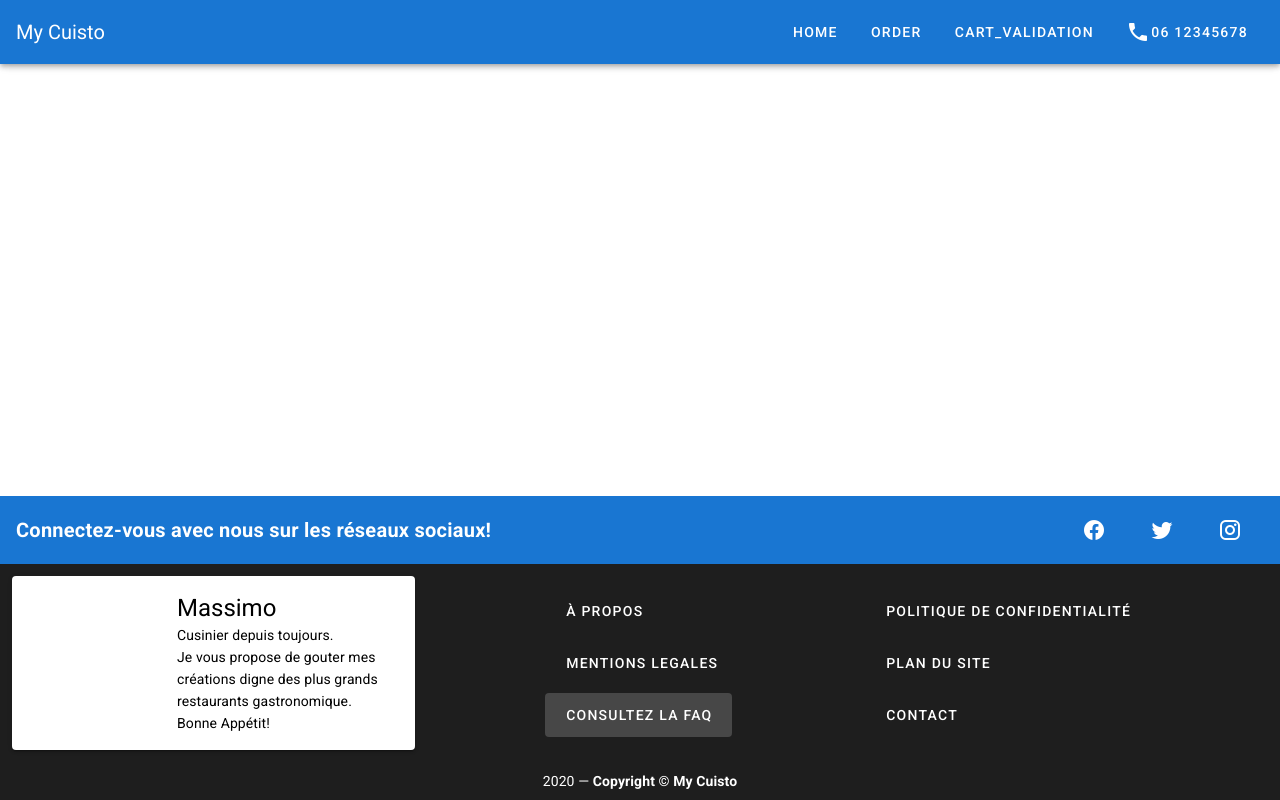
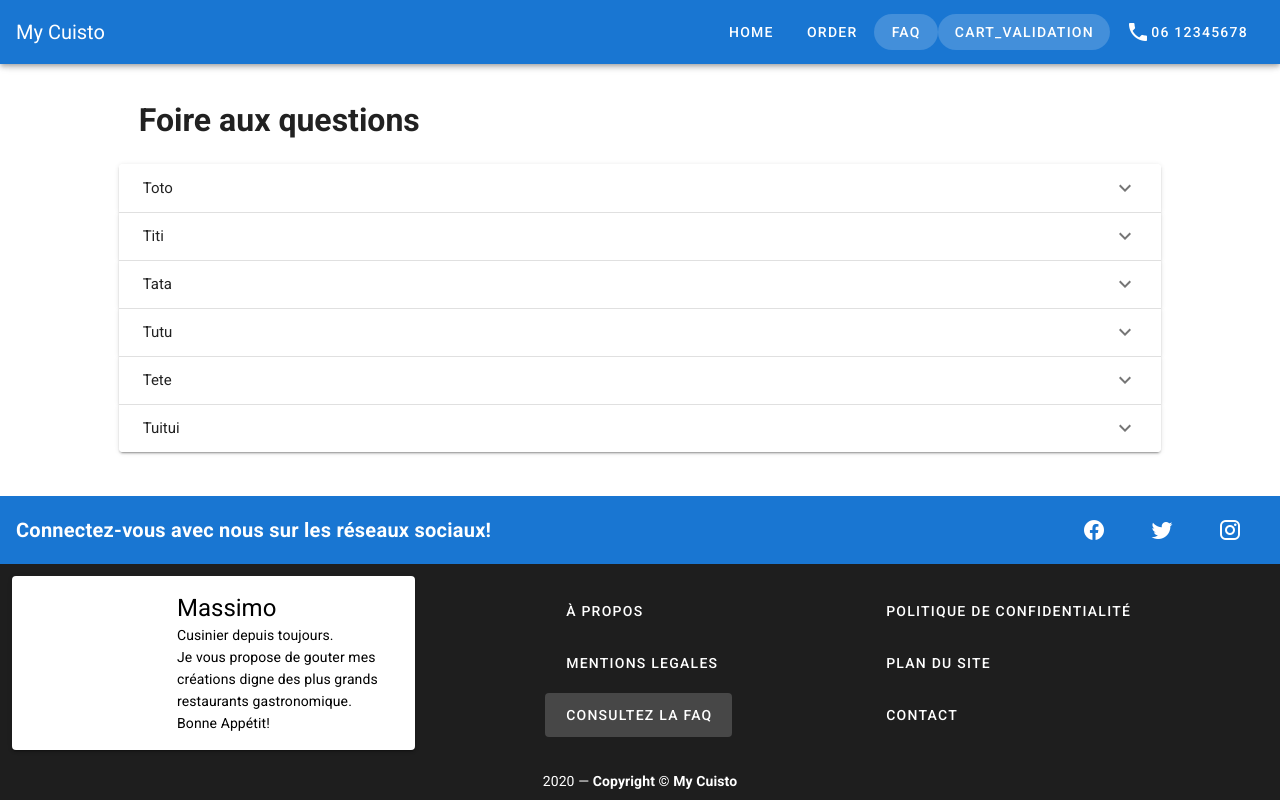
Before and after one commit to freddy/mycuisto, a Vue app: page /faq in a window 1280 px wide. Built offline with nearby package versions, Linux system fonts and the light colour scheme.

Commit message:
Ajout de la page FAQ

```diff
--- a/src/router.js
+++ b/src/router.js
@@ -2,6 +2,7 @@ import Vue from 'vue'
 import Router from 'vue-router'
 import Home from './views/Home.vue'
 import Order from './views/Order.vue'
+import Faq from './views/Faq.vue'
 import CartValidation from './views/CartValidation.vue'
 
 Vue.use(Router)
@@ -21,7 +22,12 @@ export default new Router({
       component: Order
     },
     {
-      path: '/validation',
+      path: '/faq',
+      name: 'faq',
+      component: Faq
+    },
+    {
+      path: '/faq',
       name: 'cart_validation',
       component: CartValidation
     }
--- /dev/null
+++ b/src/views/Faq.vue
@@ -0,0 +1,43 @@
+<template>
+  <v-container fluid>
+    <v-row justify="center">
+      <v-spacer></v-spacer>
+      <v-col cols="10">
+        <h1 class="pa-5">Foire aux questions</h1>
+        <v-expansion-panels inset>
+          <v-expansion-panel
+            v-for="(item,i) in items"
+            :key="`${i}-faq`"
+          >
+            <v-expansion-panel-header>
+              {{ item.title }}
+            </v-expansion-panel-header>
+            <v-expansion-panel-content>
+              {{ item.description }}
+            </v-expansion-panel-content>
+          </v-expansion-panel>
+        </v-expansion-panels>
+      </v-col>
+      <v-spacer></v-spacer>
+    </v-row>
+  </v-container>
+</template>
+
+<script>
+
+export default {
+  data: () => ({
+    items: [
+      {title: "Toto", description: "Lorem ipsum dolor sit amet, consectetur adipiscing elit. Ut at pharetra eros. Fusce posuere porttitor condimentum. Nunc quis felis nec erat cursus ornare. Nulla vestibulum quis metus nec bibendum. Nam nisl velit, placerat id interdum id, imperdiet quis purus. Sed eget pulvinar augue. Phasellus ornare leo quis eleifend dapibus. Curabitur iaculis, libero id porttitor feugiat, felis justo auctor ligula, at pulvinar tortor velit vel nunc. Fusce sed nisi arcu. Maecenas ac metus leo."},
+      {title: "Titi", description: "Lorem ipsum dolor sit amet, consectetur adipiscing elit. Ut at pharetra eros. Fusce posuere porttitor condimentum. Nunc quis felis nec erat cursus ornare. Nulla vestibulum quis metus nec bibendum. Nam nisl velit, placerat id interdum id, imperdiet quis purus. Sed eget pulvinar augue. Phasellus ornare leo quis eleifend dapibus. Curabitur iaculis, libero id porttitor feugiat, felis justo auctor ligula, at pulvinar tortor velit vel nunc. Fusce sed nisi arcu. Maecenas ac metus leo."},
+      {title: "Tata", description: "Lorem ipsum dolor sit amet, consectetur adipiscing elit. Ut at pharetra eros. Fusce posuere porttitor condimentum. Nunc quis felis nec erat cursus ornare. Nulla vestibulum quis metus nec bibendum. Nam nisl velit, placerat id interdum id, imperdiet quis purus. Sed eget pulvinar augue. Phasellus ornare leo quis eleifend dapibus. Curabitur iaculis, libero id porttitor feugiat, felis justo auctor ligula, at pulvinar tortor velit vel nunc. Fusce sed nisi arcu. Maecenas ac metus leo."},
+      {title: "Tutu", description: "Lorem ipsum dolor sit amet, consectetur adipiscing elit. Ut at pharetra eros. Fusce posuere porttitor condimentum. Nunc quis felis nec erat cursus ornare. Nulla vestibulum quis metus nec bibendum. Nam nisl velit, placerat id interdum id, imperdiet quis purus. Sed eget pulvinar augue. Phasellus ornare leo quis eleifend dapibus. Curabitur iaculis, libero id porttitor feugiat, felis justo auctor ligula, at pulvinar tortor velit vel nunc. Fusce sed nisi arcu. Maecenas ac metus leo."},
+      {title: "Tete", description: "Lorem ipsum dolor sit amet, consectetur adipiscing elit. Ut at pharetra eros. Fusce posuere porttitor condimentum. Nunc quis felis nec erat cursus ornare. Nulla vestibulum quis metus nec bibendum. Nam nisl velit, placerat id interdum id, imperdiet quis purus. Sed eget pulvinar augue. Phasellus ornare leo quis eleifend dapibus. Curabitur iaculis, libero id porttitor feugiat, felis justo auctor ligula, at pulvinar tortor velit vel nunc. Fusce sed nisi arcu. Maecenas ac metus leo."},
+      {title: "Tuitui", description: "Lorem ipsum dolor sit amet, consectetur adipiscing elit. Ut at pharetra eros. Fusce posuere porttitor condimentum. Nunc quis felis nec erat cursus ornare. Nulla vestibulum quis metus nec bibendum. Nam nisl velit, placerat id interdum id, imperdiet quis purus. Sed eget pulvinar augue. Phasellus ornare leo quis eleifend dapibus. Curabitur iaculis, libero id porttitor feugiat, felis justo auctor ligula, at pulvinar tortor velit vel nunc. Fusce sed nisi arcu. Maecenas ac metus leo."},
+    ]
+  }),
+}
+</script>
+
+<style lang="css">
+</style>
```
